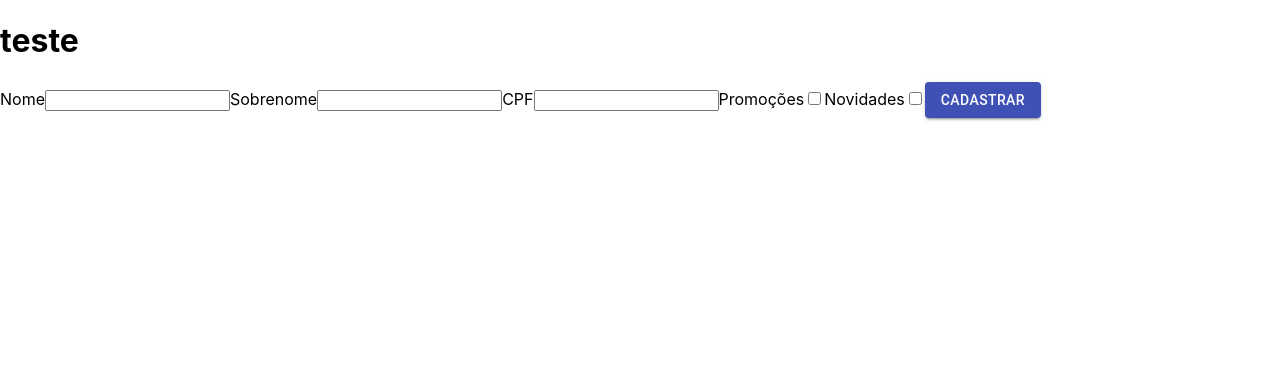
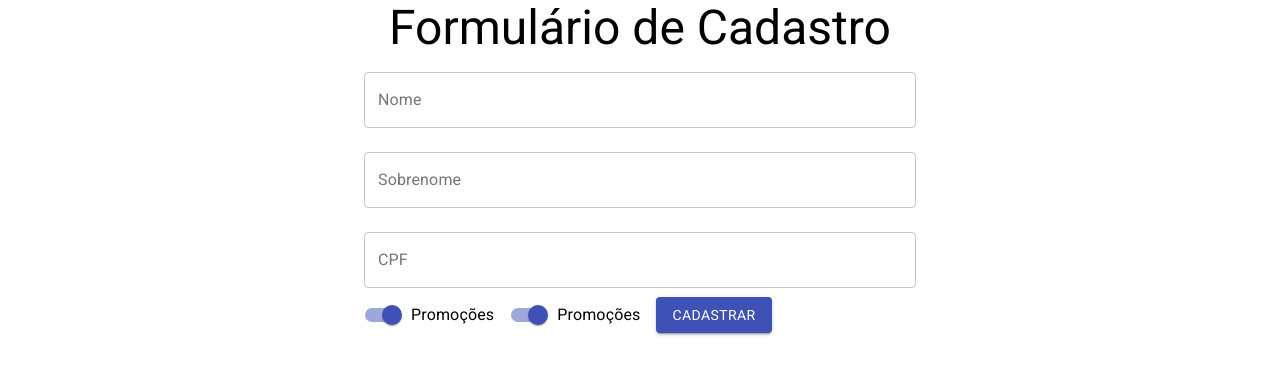
Before and after one commit to laianehermes/react-function-components-uma-abordagem-moderna, a React (Create React App) app: page / in a window 1280 px wide. Shown: the top 374 px of the page. Built offline with nearby package versions, Linux system fonts and the light colour scheme.

Commit message:
style registration form

```diff
--- a/package.json
+++ b/package.json
@@ -7,6 +7,7 @@
     "@testing-library/jest-dom": "^5.14.1",
     "@testing-library/react": "^11.2.7",
     "@testing-library/user-event": "^12.8.3",
+    "fontsource-roboto": "^4.0.0",
     "react": "^17.0.2",
     "react-dom": "^17.0.2",
     "react-scripts": "4.0.3",
--- a/src/App.js
+++ b/src/App.js
@@ -1,14 +1,16 @@
 import { Component } from 'react';
 import './App.css';
 import FormularioCadastro from './components/FormularioCadastro/FormularioCadastro';
+import { Container, Typography } from '@material-ui/core';
+import "fontsource-roboto";
 
 class App extends Component {
   render() {
     return (
-      <>
-        <h1>teste</h1>
+      <Container component="article" maxWidth="sm">
+        <Typography variant="h3" component="h1" align="center">Formulário de Cadastro</Typography>
         <FormularioCadastro />
-      </>
+      </Container>
     );
   }
 }
--- a/src/components/FormularioCadastro/FormularioCadastro.jsx
+++ b/src/components/FormularioCadastro/FormularioCadastro.jsx
@@ -1,26 +1,47 @@
 import React from "react";
-import Button from "@material-ui/core/Button";
+import { Button, TextField, Switch, FormControlLabel } from "@material-ui/core";
 
 function FormularioCadastro() {
   return (
-    <form>
-      <label htmlFor="nome">Nome</label>
-      <input type="text" name="nome" id="nome" />
+    <>
+      <form>
+        <TextField
+          id='nome'
+          label='Nome'
+          variant='outlined'
+          margin='normal'
+          fullWidth
+        />
+        <TextField
+          id='sobrenome'
+          label='Sobrenome'
+          variant='outlined'
+          margin='normal'
+          fullWidth
+        />
+        <TextField
+          id='cpf'
+          label='CPF'
+          variant='outlined'
+          margin='normal'
+          fullWidth
+        />
 
-      <label htmlFor="sobrenome">Sobrenome</label>
-      <input type="text" name="sobrenome" id="sobrenome" />
+        <FormControlLabel
+          label='Promoções'
+          control={<Switch name='promocoes' defaultChecked color='primary' />}
+        />
 
-      <label htmlFor="cpf">CPF</label>
-      <input type="text" name="cpf" id="cpf" />
+        <FormControlLabel
+          label='Promoções'
+          control={<Switch name='novidades' defaultChecked color='primary' />}
+        />
 
-      <label htmlFor="promocoes">Promoções</label>
-      <input type="checkbox" name="promocoes" id="promocoes" />
-
-      <label htmlFor="novidades">Novidades</label>
-      <input type="checkbox" name="novidades" id="novidades" />
-
-      <Button type="submit" variant="contained" color="primary">Cadastrar</Button>
-    </form>
+        <Button type='submit' variant='contained' color='primary'>
+          Cadastrar
+        </Button>
+      </form>
+    </>
   );
 }
 
```
Also changed, not shown: 1 other file (tests, documents, lock files or other folders).
